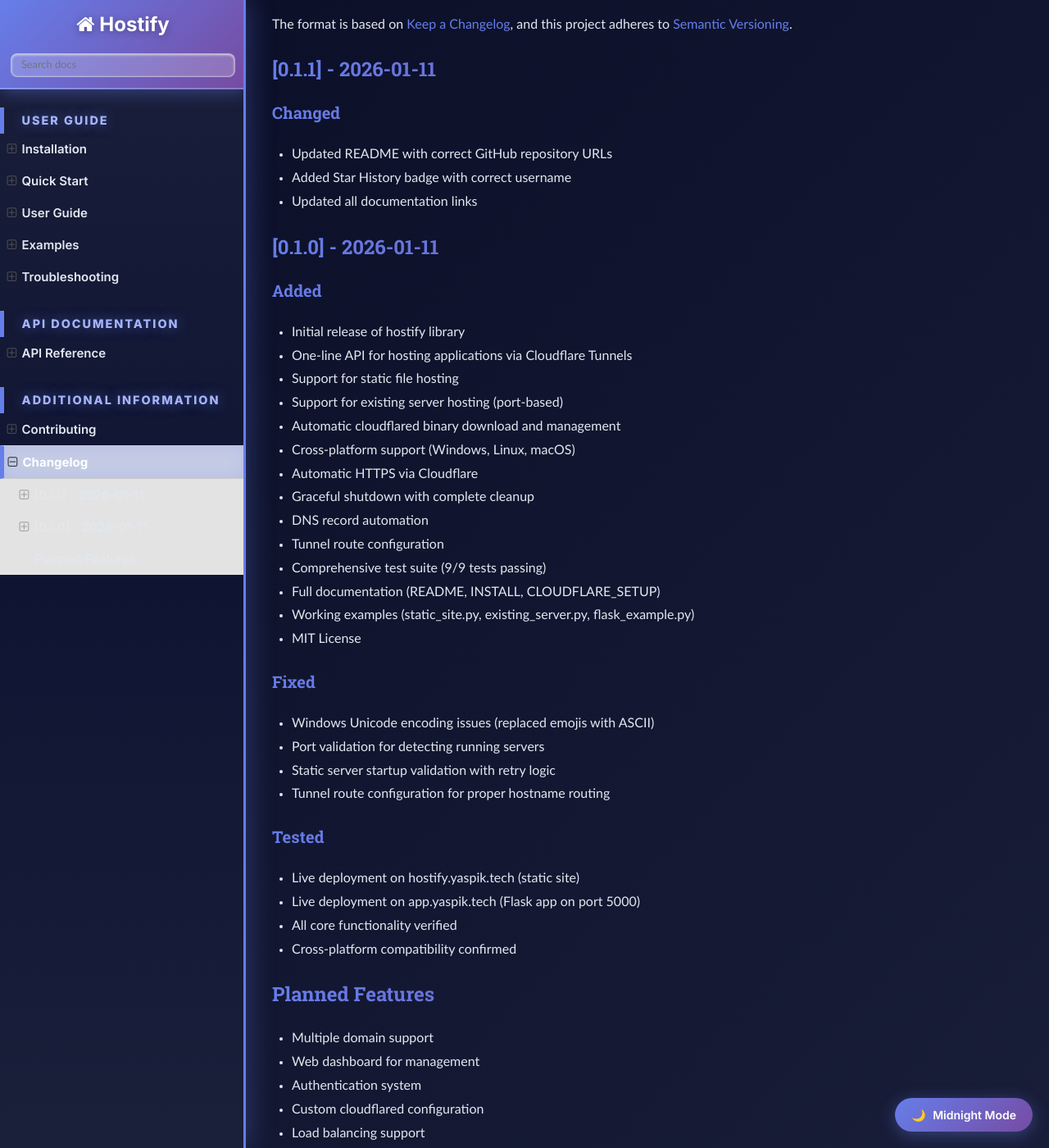
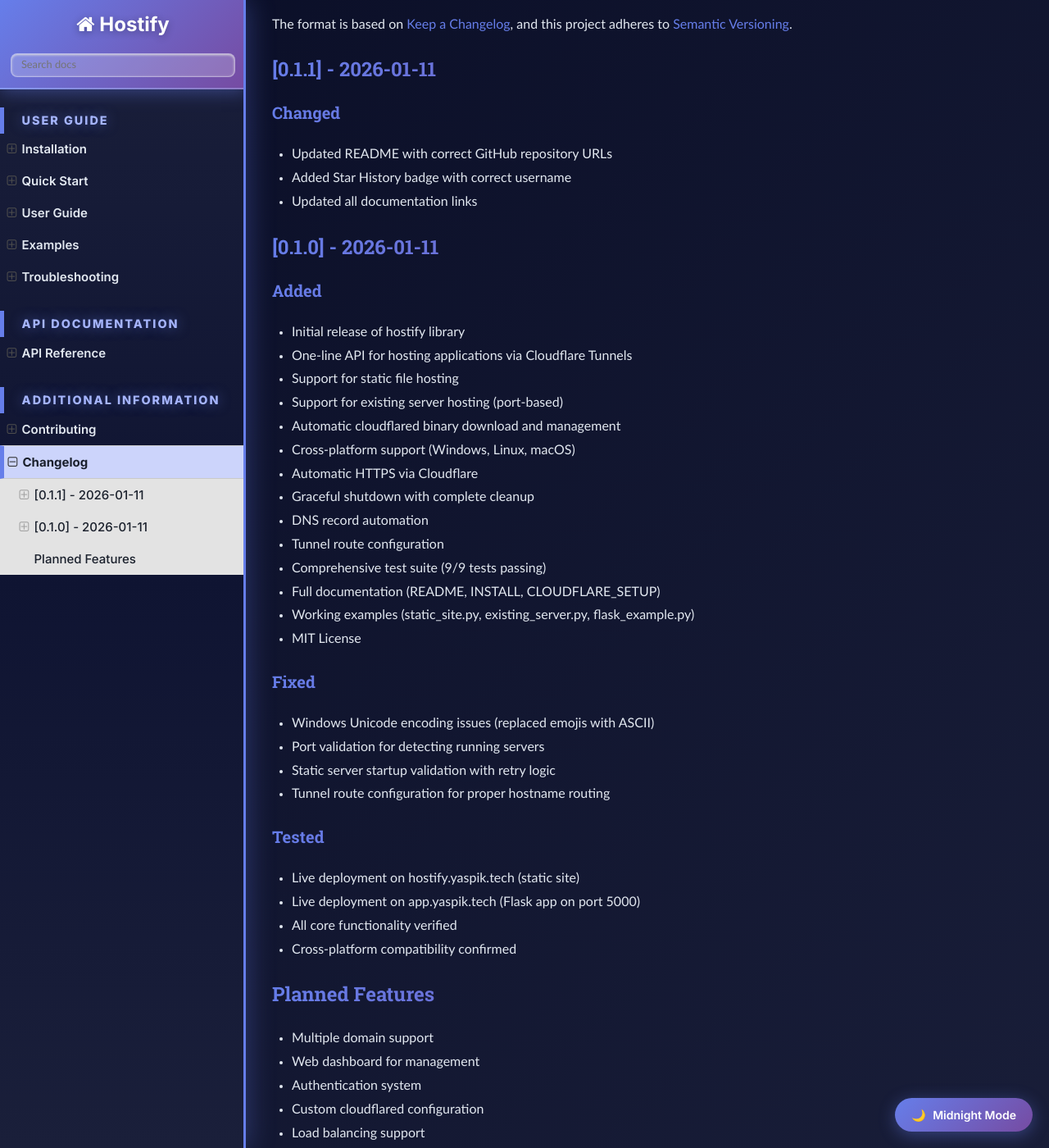
Before and after one commit to yuvrajarora1805/hostify, a Sphinx documentation site: the page built from docs/source/changelog.rst, in a window 1280 px wide and 1400 px high, scrolled down 284 px. Shown: the whole window at 82% size. Built offline with Sphinx 7.4.7 and the Read the Docs theme 3.1.0, drawn with Linux system fonts in a browser that asks for light colours.

Commit message:
FIX: Sidebar menu visibility - dark text on light background for active items
- Changed active menu items to use dark text (#1a202c) on light background
- Light purple/blue background (rgba(200, 210, 255)) for active items
- All submenu items under active sections now clearly visible
- Fixed contrast issue that made text invisible
- Tested locally and verified all menu items are readable

```diff
--- a/docs/source/_static/custom.css
+++ b/docs/source/_static/custom.css
@@ -126,23 +126,25 @@
     box-shadow: inset 0 0 20px rgba(102, 126, 234, 0.15) !important;
 }
 
-/* Active/Current Menu Item */
+/* Active/Current Menu Item - DARK TEXT ON LIGHT BACKGROUND */
 .wy-menu-vertical li.current > a {
-    background: var(--sidebar-active-bg) !important;
-    color: var(--sidebar-text-hover) !important;
+    background: rgba(200, 210, 255, 0.9) !important;  /* Light blue/purple background */
+    color: #1a202c !important;  /* DARK text for visibility */
     border-left: 5px solid #667eea !important;
     font-weight: 700 !important;
-    box-shadow: inset 0 0 25px rgba(102, 126, 234, 0.2) !important;
+    box-shadow: none !important;
 }
 
 .wy-menu-vertical li.current a {
     border-right: none !important;
+    color: #1a202c !important;  /* DARK text */
 }
 
-/* Expanded Menu Levels */
+/* Expanded Menu Levels - DARK TEXT */
 .wy-menu-vertical li.toctree-l1.current > a {
-    background: rgba(102, 126, 234, 0.22) !important;
+    background: rgba(200, 210, 255, 0.85) !important;  /* Light background */
     border-left: 5px solid #667eea !important;
+    color: #1a202c !important;  /* DARK text */
 }
 
 .wy-menu-vertical li.toctree-l2 > a {
@@ -152,14 +154,24 @@
 }
 
 .wy-menu-vertical li.toctree-l2.current > a {
-    background: rgba(118, 75, 162, 0.2) !important;
+    background: rgba(200, 210, 255, 0.7) !important;  /* Light background */
     border-left-color: #764ba2 !important;
-    color: var(--sidebar-text-hover) !important;
+    color: #1a202c !important;  /* DARK text */
+}
+
+.wy-menu-vertical li.toctree-l2.current li a {
+    color: #1a202c !important;  /* DARK text for sub-items */
 }
 
 .wy-menu-vertical li.toctree-l3 > a {
     color: var(--text-secondary) !important;
     padding-left: 3.5em !important;
+}
+
+/* All links inside current items should be dark */
+.wy-menu-vertical li.current a,
+.wy-menu-vertical li.current li a {
+    color: #1a202c !important;  /* DARK text */
 }
 
 /* Section Headers */
```
